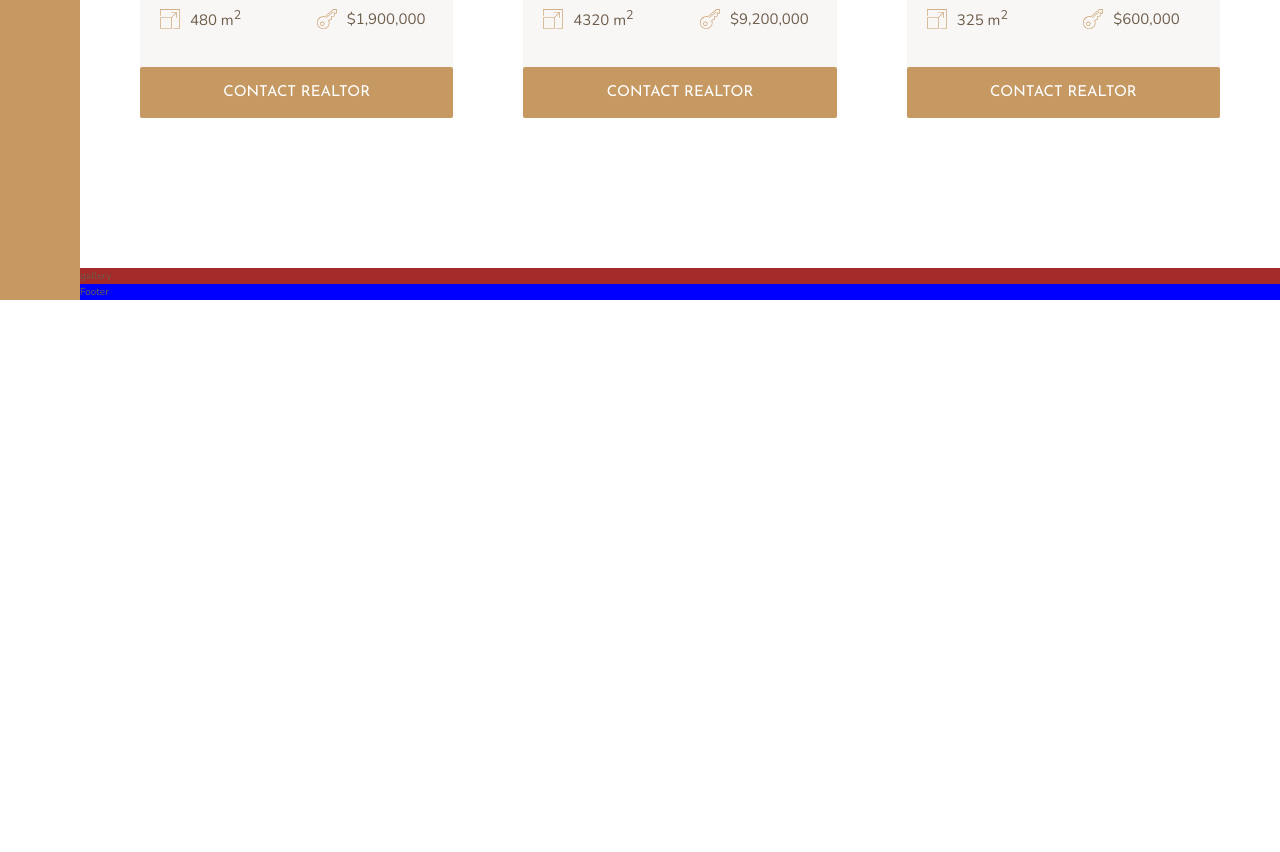
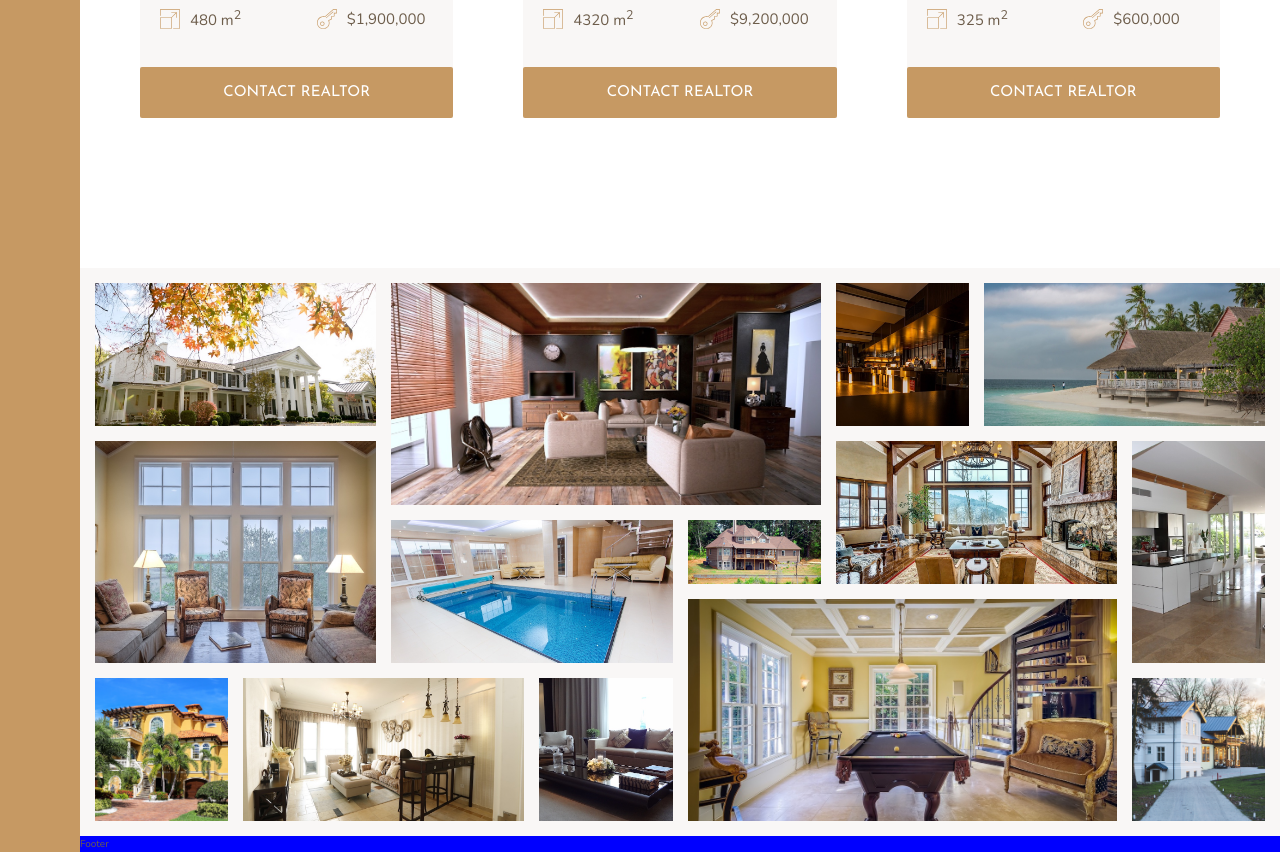
Before and after one commit to tejpalsingh1999/Nextor, a website: page index.html in a window 1280 px wide. Shown: the part 2831-3683 px from the top of the page. Before the commit the page ends 3131 px from the top, so only its background shows below. Drawn offline with nearby package versions, Linux system fonts and the light colour scheme.

Commit message:
Built complete gallery section

```diff
--- a/index.html
+++ b/index.html
@@ -279,7 +279,20 @@
 
         </section>
         <section class="gallery">
-            gallery
+            <figure class="gallery__item gallery__item--1"><img src="img/gal-1.jpeg" alt="gallery image 1" class="gallery__img"></figure>
+            <figure class="gallery__item gallery__item--2"><img src="img/gal-2.jpeg" alt="gallery image 2" class="gallery__img"></figure>
+            <figure class="gallery__item gallery__item--3"><img src="img/gal-3.jpeg" alt="gallery image 3" class="gallery__img"></figure>
+            <figure class="gallery__item gallery__item--4"><img src="img/gal-4.jpeg" alt="gallery image 4" class="gallery__img"></figure>
+            <figure class="gallery__item gallery__item--5"><img src="img/gal-5.jpeg" alt="gallery image 5" class="gallery__img"></figure>
+            <figure class="gallery__item gallery__item--6"><img src="img/gal-6.jpeg" alt="gallery image 6" class="gallery__img"></figure>
+            <figure class="gallery__item gallery__item--7"><img src="img/gal-7.jpeg" alt="gallery image 7" class="gallery__img"></figure>
+            <figure class="gallery__item gallery__item--8"><img src="img/gal-8.jpeg" alt="gallery image 8" class="gallery__img"></figure>
+            <figure class="gallery__item gallery__item--9"><img src="img/gal-9.jpeg" alt="gallery image 9" class="gallery__img"></figure>
+            <figure class="gallery__item gallery__item--10"><img src="img/gal-10.jpeg" alt="gallery image 10" class="gallery__img"></figure>
+            <figure class="gallery__item gallery__item--11"><img src="img/gal-11.jpeg" alt="gallery image 11" class="gallery__img"></figure>
+            <figure class="gallery__item gallery__item--12"><img src="img/gal-12.jpeg" alt="gallery image 12" class="gallery__img"></figure>
+            <figure class="gallery__item gallery__item--13"><img src="img/gal-13.jpeg" alt="gallery image 13" class="gallery__img"></figure>
+            <figure class="gallery__item gallery__item--14"><img src="img/gal-14.jpeg" alt="gallery image 14" class="gallery__img"></figure>
         </section>
         <footer class="footer">
             Footer
--- a/sass/_gallery.scss
+++ b/sass/_gallery.scss
@@ -1,4 +1,89 @@
 .gallery{
-    background-color: brown;
+    background-color: $color-grey-light-1;
+    display: grid;
     grid-column: full-start/full-end;
+    grid-template-columns: repeat(8, 1fr);
+    grid-template-rows: repeat(7, 5vw);
+    grid-gap: 1.5rem;
+    padding: 1.5rem;
+
+    &__item {
+        &--1 {
+            grid-row: 1 / span 2;
+            grid-column: 1 / span 2;
+        }
+
+        &--2 {
+            grid-row: 1 / span 3;
+            grid-column: 3 / span 3;
+        }
+
+        &--3 {
+            grid-row: 1 / span 2;
+            grid-column: 6 / 7;
+        }
+
+        &--4 {
+            grid-row: 1 / span 2;
+            grid-column: 7 / -1;
+        }
+
+        &--5 {
+            grid-row: 3 / span 3;
+            grid-column: 1 / span 2;
+        }
+
+        &--6 {
+            grid-row: 4 / span 2;
+            grid-column: 3 / span 2;
+        }
+
+        &--7 {
+            grid-row: 4 / 5;
+            grid-column: 5 / 6;
+        }
+
+        &--8 {
+            grid-row: 3 / span 2;
+            grid-column: 6 / span 2;
+        }
+
+        &--9 {
+            grid-row: 3 / span 3;
+            grid-column: 8 / -1;
+        }
+
+        &--10 {
+            grid-row: 6 / span 2;
+            grid-column: 1 / 2;
+        }
+
+        &--11 {
+            grid-row: 6 / span 2;
+            grid-column: 2 / span 2;
+        }
+
+        &--12 {
+            grid-row: 6 / span 2;
+            grid-column: 4 / 5;
+        }
+
+        &--13 {
+            grid-row: 5 / span 3;
+            grid-column: 5 / span 3;
+        }
+
+        &--14 {
+            grid-row: 6 / span 2;
+            grid-column: 8 / -1;
+        }
+    }
+
+    &__img{
+        width: 100%;
+        height: 100%;
+        object-fit: cover;
+
+        display: block;
+    }
 }
```
Also changed, not shown: css/style.css.
